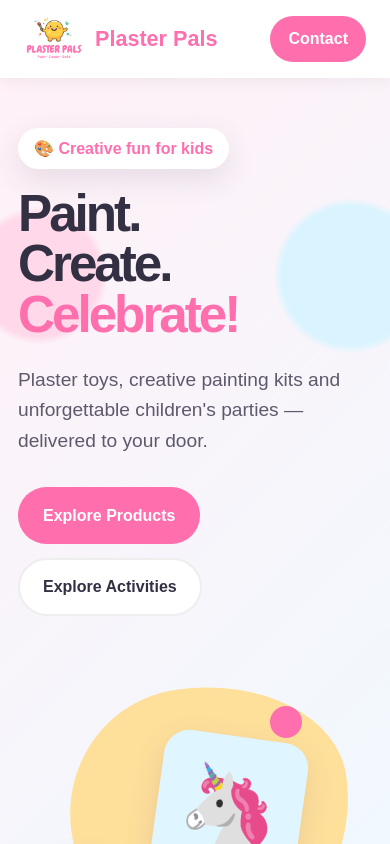
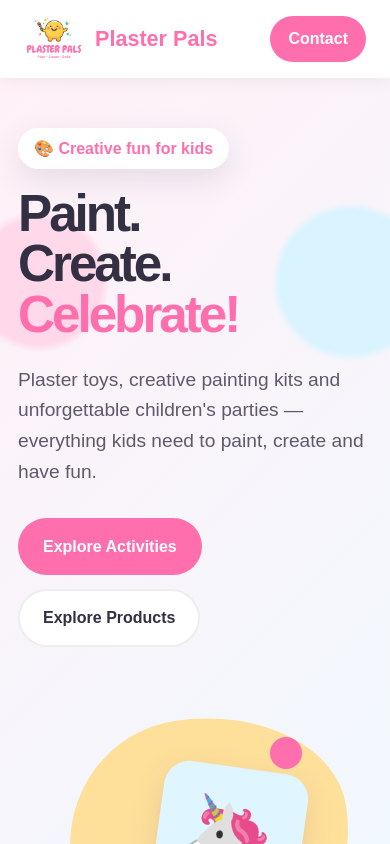
Before and after one commit to AllenRuiGuo/paint-and-play, a React (Vite) app: page / in a window 390 px wide. Shown: the top 844 px of the page. Built offline with nearby package versions, Linux system fonts and the light colour scheme.

Commit message:
Edit Hero and Header in responsive screens

```diff
--- a/src/components/Hero/Hero.jsx
+++ b/src/components/Hero/Hero.jsx
@@ -21,18 +21,18 @@ function Hero() {
                     </h1>
 
                     <p>
-                        Plaster toys, creative painting kits and unforgettable
-                        children's parties — delivered to your door.
+                        Plaster toys, creative painting kits and unforgettable children's parties — everything kids need to paint, create and have fun.
                     </p>
 
                     <div className="hero-buttons">
-                        <a href="#products" className="btn btn-primary">
+                        <a href="#activities" className="btn btn-primary">
+                            Explore Activities
+                        </a>
+
+                        <a href="#products" className="btn btn-secondary">
                             Explore Products
                         </a>
 
-                        <a href="#activities" className="btn btn-secondary">
-                            Explore Activities
-                        </a>
                     </div>
 
                 </div>
```
